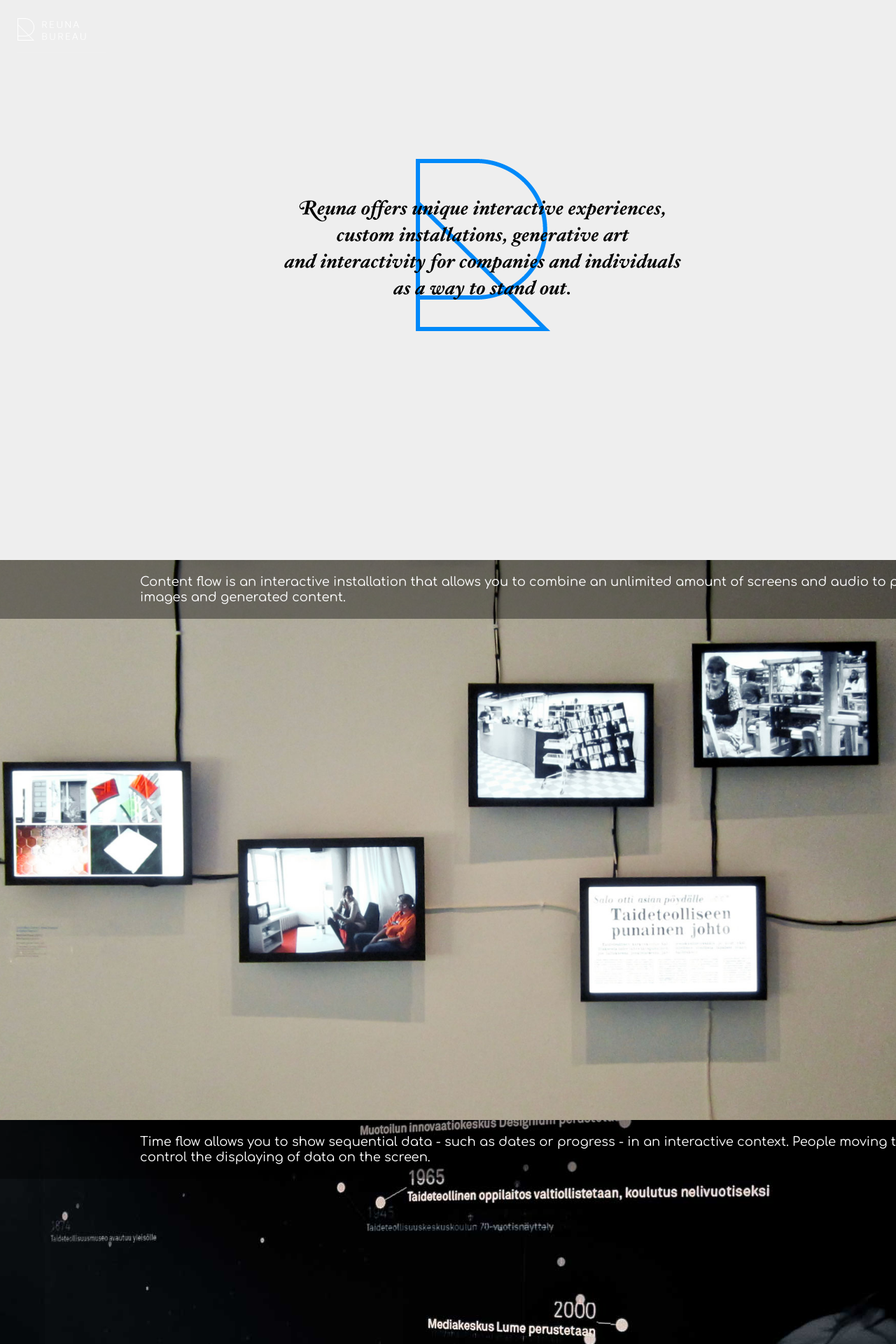
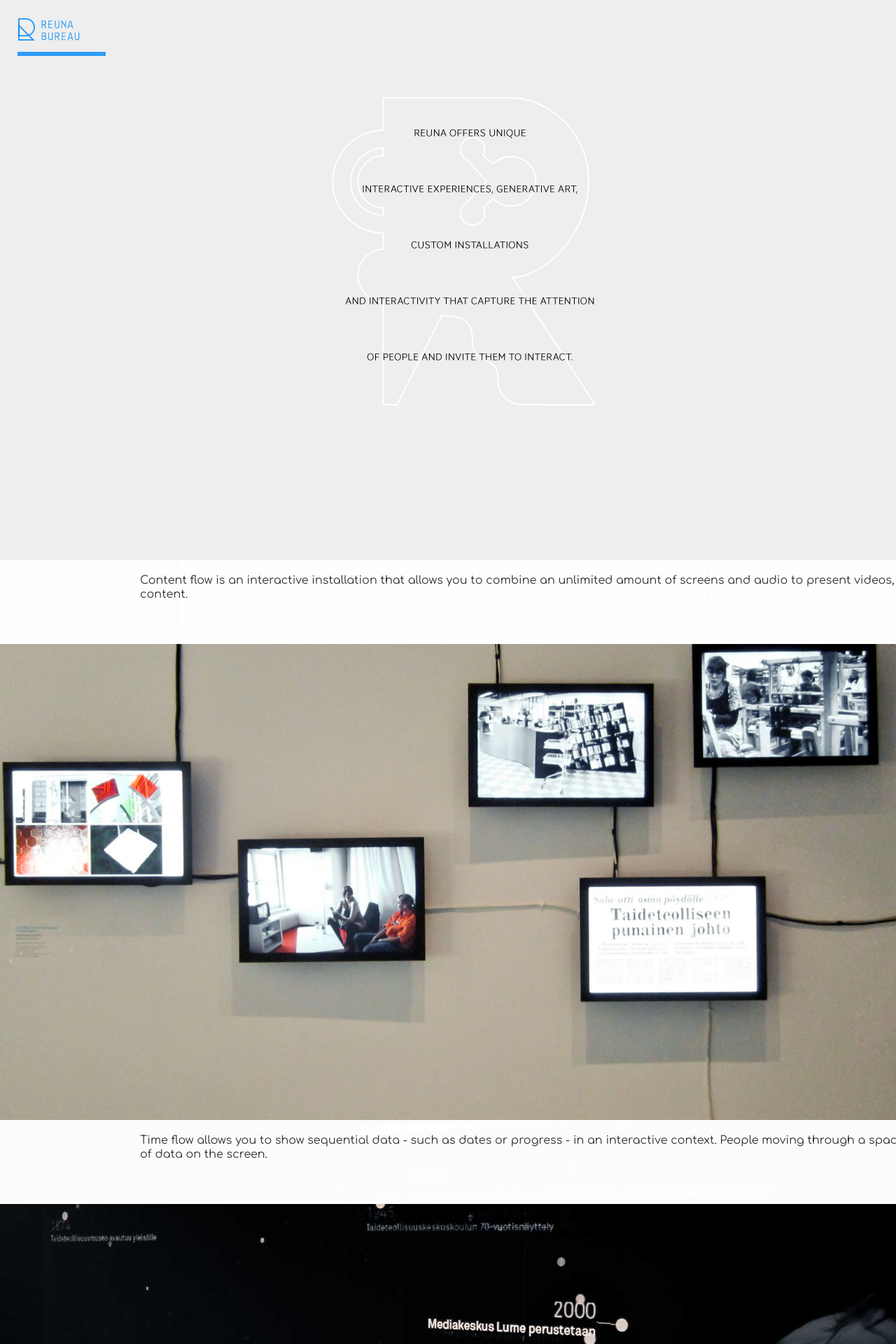
Before and after one commit to luopio/rrrrr, a PHP site: page /index-2.html in a window 1280 px wide. Shown: the top 1920 px of the page at 70% size. Run offline with PHP 8.4, Linux system fonts and the light colour scheme; some libraries are stand-ins or nearby versions; some web fonts are replaced.

Commit message:
new thingsies

```diff
--- a/website/css/style2.css
+++ b/website/css/style2.css
@@ -70,7 +70,7 @@ ul#nav {position:fixed;top:25px;left:25px;z-index:200000; letter-spacing:1.5px;
 ul#nav li {cursor:pointer; line-height:1.8; color:rgba(255, 255, 255, 128); visibility:hidden; }
 ul#nav li:first-child {margin-bottom:10px; visibility:visible;}
 ul#nav li:first-letter {color:rgba(255, 255, 255, 164);}
-#logo { padding-bottom:15px; border-bottom:1px solid #fff; border-color:rgba(255, 255, 255, 0.1);}
+#logo { padding-bottom:15px; border-bottom:6px solid #0089f9; border-color:rgba(0, 137, 250, 0.8);}
 ul#nav li:hover {color:#60c;}
 
 .section {background:#eee;height:100%;width:100%;overflow:hidden;}
@@ -86,11 +86,11 @@ ul#nav li:hover {color:#60c;}
 
 .carousel { }
 .carousel img {top:0; left:0; position:absolute;}
-.carouseltext {padding:20px 20px 20px 200px; position:absolute; top:0; left:0; height:auto; font-size:18px; color:#fff;
+.carouseltext {padding:20px 20px 20px 200px; position:absolute; top:0; left:0; width:100%; height:80px; font-size:16px; color:#333;
 	/* Fallback for web browsers that doesn't support RGBa */
-	background:rgb(0, 0, 0);
+	background:rgb(255, 255, 255);
 	/* RGBa with opacity */
-	background:rgba(0, 0, 0, 0.4);
+	background:rgba(255, 255, 255, 0.99);
 	/* For IE 5.5 - 7*/
 	filter:progid:DXImageTransform.Microsoft.gradient(startColorstr=#22FFFFFF, endColorstr=#22FFFFFF);
 	/* For IE 8*/
--- a/website/index-2.html
+++ b/website/index-2.html
@@ -26,7 +26,7 @@
   <div id="container">
     <div id="reuna" class="section">
 			<div>
-				<img src="images/reuna-start.png" alt="reuna is..." />
+				<img src="images/reuna-start.png" alt="Reuna offers unique interactive experiences, custom installations, generative art and interactivity that capture the attention of people and invite them to interact." />
 			</div>
     </div>
     <div id="contentflow" class="section carousel">
--- a/website/js/script.js
+++ b/website/js/script.js
@@ -110,7 +110,7 @@ $(function() {
   placeCarouselText = function() {
     $('.carousel').find('.carouseltext').each(function(){
       //$(this).css('left', window_width-$(this).outerWidth());
-      $(this).css('width', $(this).outerWidth());
+      $(this).css('width', $(this).width( window_width ));
       $(this).css('visibility','visible');
     });
   }
```
Also changed, not shown: website/images/reuna-logo-3.png, website/images/reuna-start.png.
